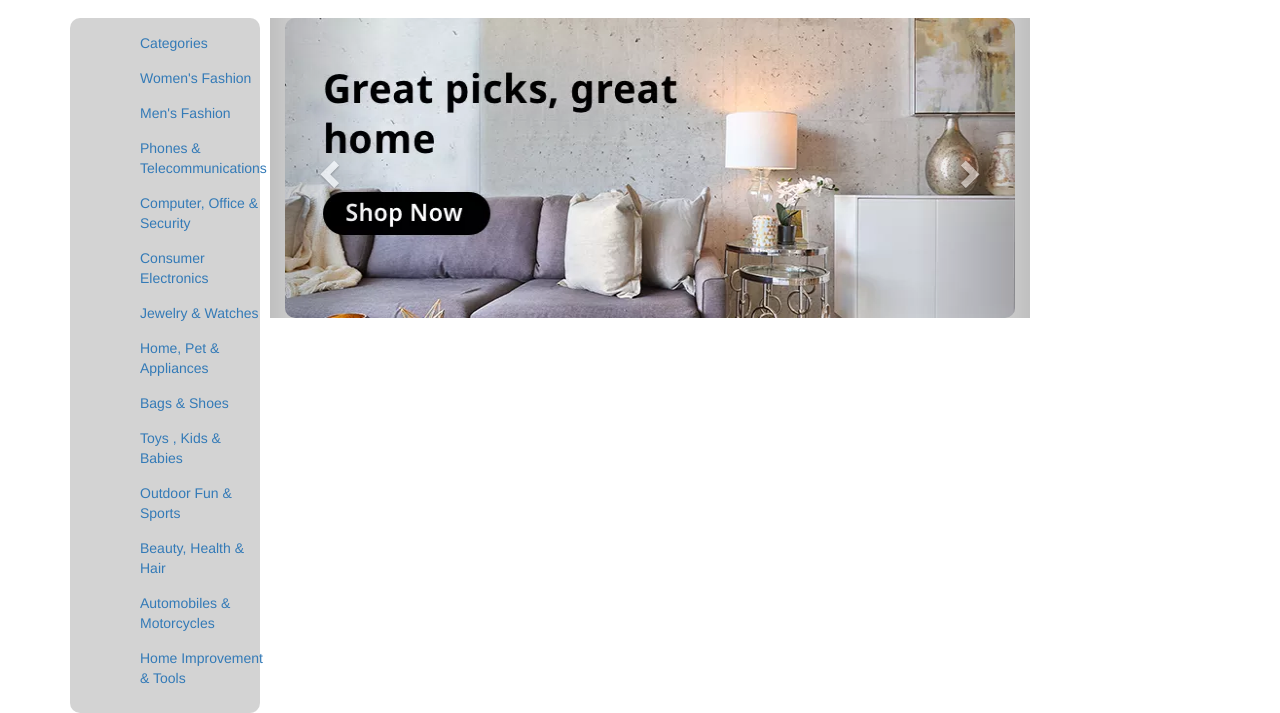
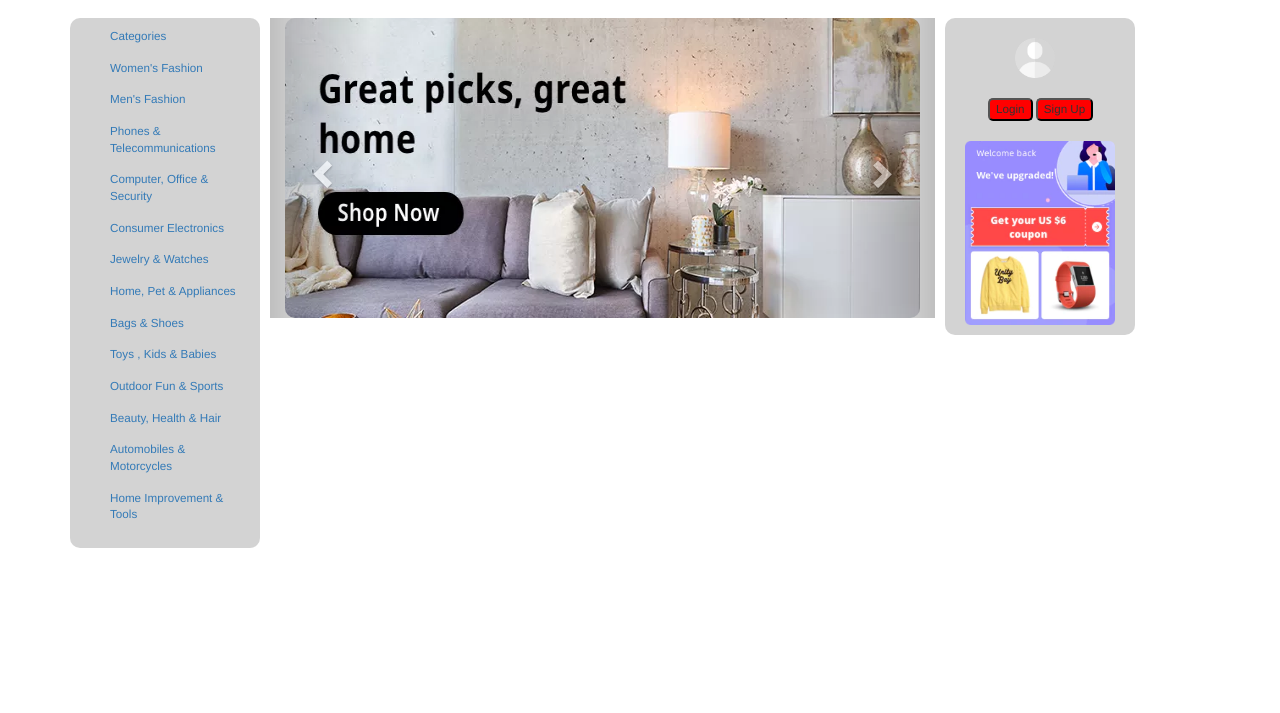
Before and after one commit to Aryan-whitehatjr690/Quickart, a plain HTML site: page index.html in a window 1280 px wide. Shown: the part 91-804 px from the top of the page. Drawn offline with nearby package versions, Linux system fonts and the light colour scheme.

Commit message:
Add files via upload

```diff
--- a/index.html
+++ b/index.html
@@ -81,7 +81,7 @@
             </ul>
          </div>
 
-         <div id="myCarousel" class="col-lg-8 col-md-8 col-sm-8 col-xs-8 carousel slide" >
+         <div id="myCarousel" class="col-lg-7 col-md-7 col-sm-7 col-xs-7 carousel slide" >
              <center>
                  <!-- Wrapper for slides -->
                 <div class="carousel-inner">
@@ -107,6 +107,21 @@
                                     </a>
                                 </center>
                              </div>
+                             <div class="col-lg-2 col-md-2 col-sm-2 col-xs-2 cat2">
+                        <ul>
+                                    <img src="images/user.png" width="40" height="40" id="img2" >
+
+                               <li> <span>
+                                    <button id="b3">Login</button>
+                                </span>
+                            <span>
+                                    <button>Sign Up</button>
+                                </span> </li>
+                                <img src="images/ad.png" width="150" id="img3">
+
+                            </ul>
+                             </div>
+
 
     </div>
 
--- a/style.css
+++ b/style.css
@@ -73,14 +73,27 @@ input{
     display:flex;
     list-style:none;
     background-color: lightgrey;
+
+    border-radius: 10px;
+    font-size:smaller;
+  margin-right: 10px;
+}
+.cat2{
+    display:flex;
+    list-style:none;
+    background-color: lightgrey;
     margin-right:10px;
     border-radius: 10px;
+    font-size: smaller;
+    margin-left:10px
+}
 
-}
 
 .link{
     list-style:none;
-    margin: 15px;
+    margin-top: 10px;
+    margin-bottom: 15px;
+    margin-left: -15px;
 
 }
 #myCarousel{
@@ -89,6 +102,32 @@ input{
 
  #myCarousel img { height: 300px; width:1200px; border-radius: 10px;}
 
- #u1{
+
+ li{
+     list-style: none;
+ }
+ #img2{
+     margin-top:20px;
+     margin-left: 15px;
+     margin-bottom:20px
+ }
+ button{
+     border-radius: 5px;
+     background-color: red;
+     color:white;
 
  }
+
+ button:hover{
+    background-color:rgb(231, 63, 63);
+
+ }
+
+ #img3{
+     margin-left:-35px;
+     margin-top:20px;
+ }
+
+ #b3{
+   margin-left:-12px
+ }
```
